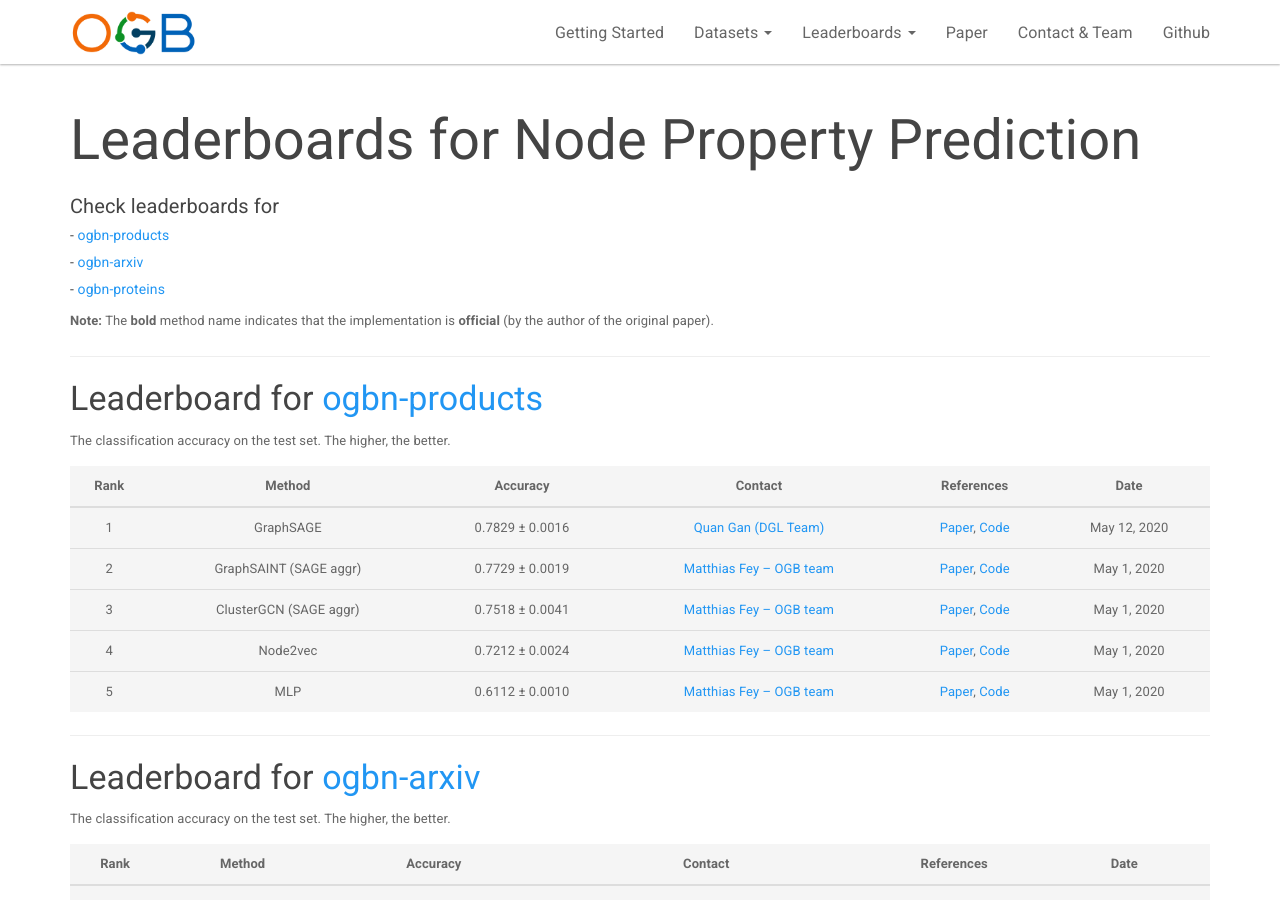
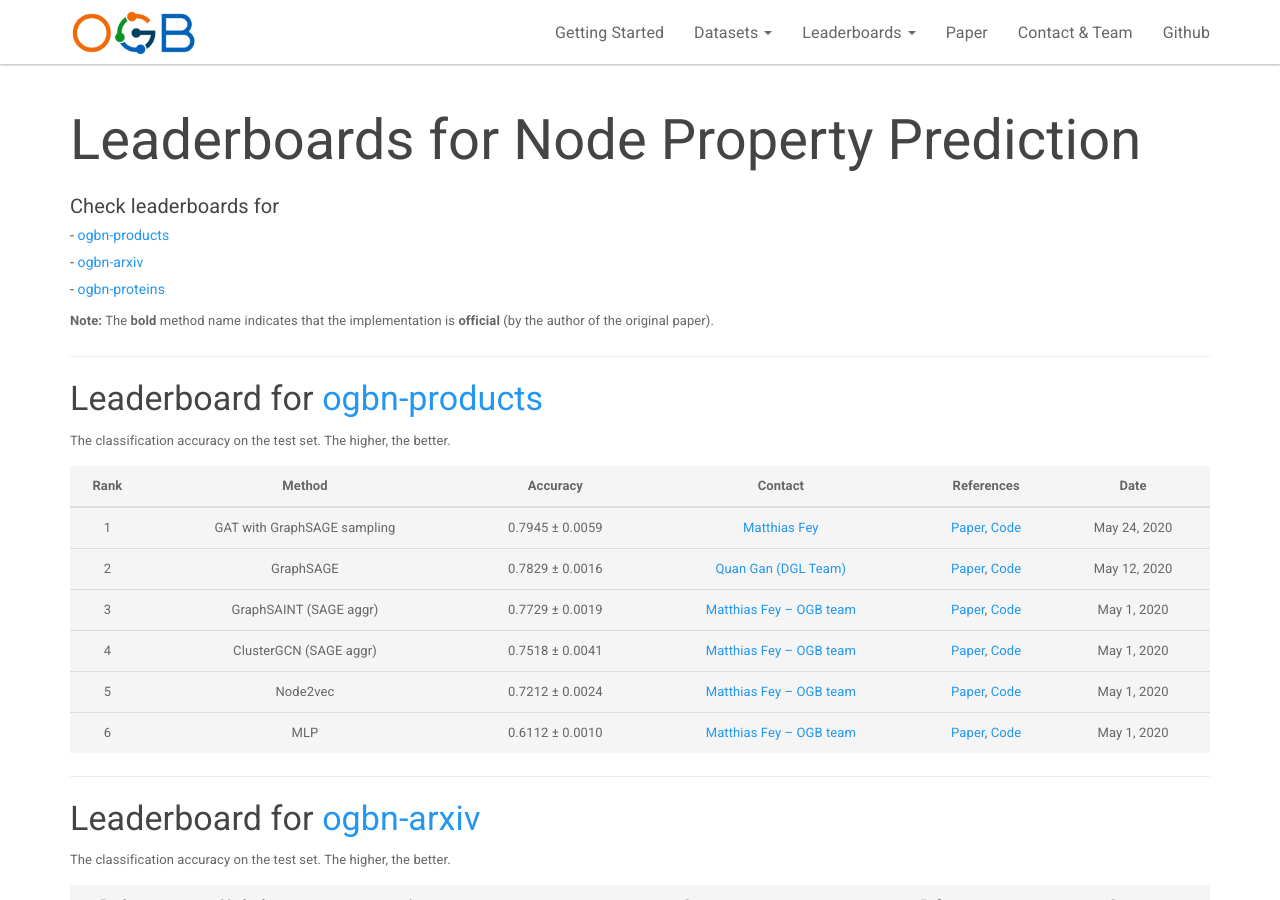
Before and after one commit to snap-stanford/ogb-web, a Jekyll site: the page built from _docs/leaderboard/leader_nodeprop.md, in a window 1280 px wide and 900 px high. Built offline with Jekyll 4.4.1, drawn with Linux system fonts in a browser that asks for light colours.

Commit message:
updateleaderboard

```diff
--- a/_docs/leaderboard/leader_nodeprop.md
+++ b/_docs/leaderboard/leader_nodeprop.md
@@ -21,11 +21,12 @@ The classification accuracy on the test set. The higher, the better.
 
 | Rank  | Method | Accuracy | Contact | References | Date
 |:----:|:-----:|:------:|:-----:|:-----:|:-----:|
-|  1  |  GraphSAGE  | 0.7829 ± 0.0016   | [Quan Gan (DGL Team)](mailto:quagan@amazon.com) | [Paper](https://arxiv.org/abs/1706.02216), [Code](https://github.com/dmlc/dgl/tree/master/examples/pytorch/ogb/ogbn-products/graphsage) | May 12, 2020 |
-|  2  |  GraphSAINT (SAGE aggr)  | 0.7729 ± 0.0019   | [Matthias Fey -- OGB team](mailto:matthias.fey@tu-dortmund.de) | [Paper](https://arxiv.org/abs/1907.04931), [Code](https://github.com/snap-stanford/ogb/tree/master/examples/nodeproppred/products) | May 1, 2020 |
-|  3  |  ClusterGCN (SAGE aggr)  | 0.7518 ± 0.0041   | [Matthias Fey -- OGB team](mailto:matthias.fey@tu-dortmund.de) | [Paper](https://arxiv.org/abs/1905.07953), [Code](https://github.com/snap-stanford/ogb/tree/master/examples/nodeproppred/products) | May 1, 2020 |
-|  4  |  Node2vec  | 0.7212 ± 0.0024   | [Matthias Fey -- OGB team](mailto:matthias.fey@tu-dortmund.de) | [Paper](https://arxiv.org/abs/1607.00653), [Code](https://github.com/snap-stanford/ogb/tree/master/examples/nodeproppred/products) | May 1, 2020 |
-|  5  |  MLP  | 0.6112 ± 0.0010   | [Matthias Fey -- OGB team](mailto:matthias.fey@tu-dortmund.de) | [Paper](https://arxiv.org/abs/2005.00687), [Code](https://github.com/snap-stanford/ogb/tree/master/examples/nodeproppred/products) | May 1, 2020 |
+|  1  |  GAT with GraphSAGE sampling  | 0.7945 ± 0.0059   | [Matthias Fey](mailto:matthias.fey@tu-dortmund.de) | [Paper](https://arxiv.org/abs/1710.10903), [Code](https://github.com/rusty1s/pytorch_geometric/blob/master/examples/ogbn_products_gat.py) | May 24, 2020 |
+|  2  |  GraphSAGE  | 0.7829 ± 0.0016   | [Quan Gan (DGL Team)](mailto:quagan@amazon.com) | [Paper](https://arxiv.org/abs/1706.02216), [Code](https://github.com/dmlc/dgl/tree/master/examples/pytorch/ogb/ogbn-products/graphsage) | May 12, 2020 |
+|  3  |  GraphSAINT (SAGE aggr)  | 0.7729 ± 0.0019   | [Matthias Fey -- OGB team](mailto:matthias.fey@tu-dortmund.de) | [Paper](https://arxiv.org/abs/1907.04931), [Code](https://github.com/snap-stanford/ogb/tree/master/examples/nodeproppred/products) | May 1, 2020 |
+|  4  |  ClusterGCN (SAGE aggr)  | 0.7518 ± 0.0041   | [Matthias Fey -- OGB team](mailto:matthias.fey@tu-dortmund.de) | [Paper](https://arxiv.org/abs/1905.07953), [Code](https://github.com/snap-stanford/ogb/tree/master/examples/nodeproppred/products) | May 1, 2020 |
+|  5  |  Node2vec  | 0.7212 ± 0.0024   | [Matthias Fey -- OGB team](mailto:matthias.fey@tu-dortmund.de) | [Paper](https://arxiv.org/abs/1607.00653), [Code](https://github.com/snap-stanford/ogb/tree/master/examples/nodeproppred/products) | May 1, 2020 |
+|  6  |  MLP  | 0.6112 ± 0.0010   | [Matthias Fey -- OGB team](mailto:matthias.fey@tu-dortmund.de) | [Paper](https://arxiv.org/abs/2005.00687), [Code](https://github.com/snap-stanford/ogb/tree/master/examples/nodeproppred/products) | May 1, 2020 |
 
 
 <a name="ogbn-arxiv"/>
```
